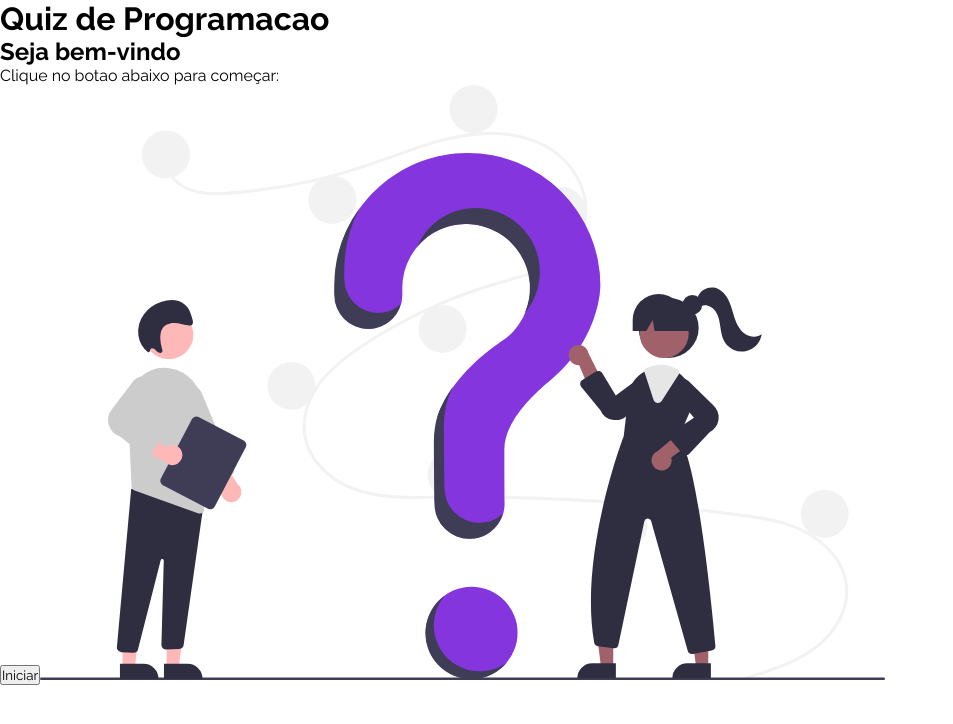
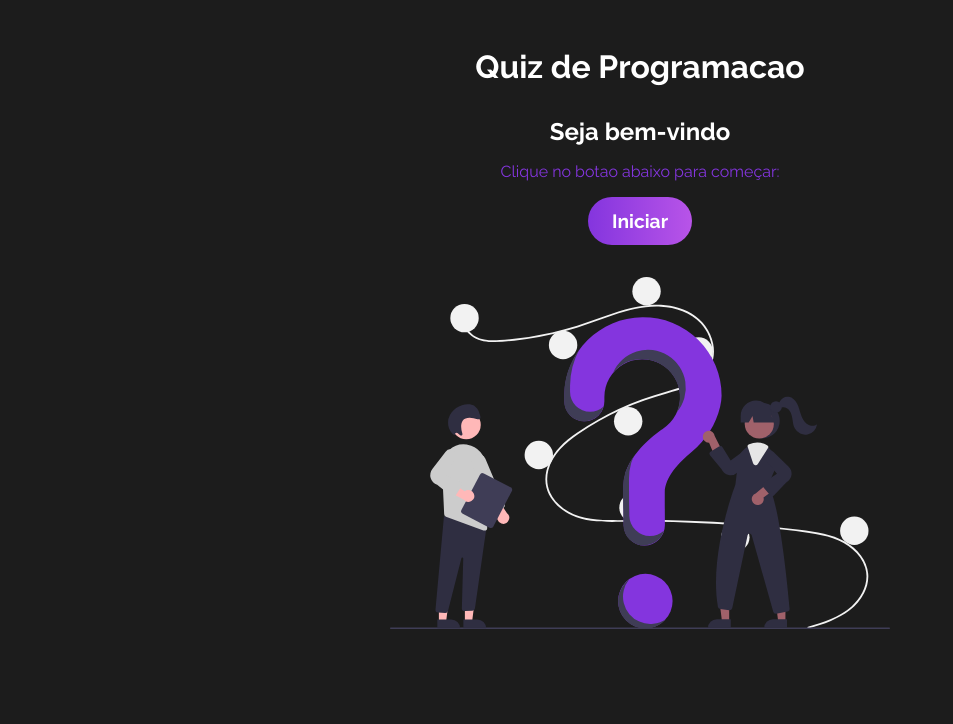
Before and after one commit to DouglasWillianBasilio/QuizReact, a React (Vite) app in the folder quiz/: page / in a window 1280 px wide. Shown: the top 724 px of the page, without its empty margins (0-953 px from the left). Built offline with nearby package versions, Linux system fonts and the light colour scheme.

Commit message:
colocando css na pagina inicial

```diff
--- a/quiz/src/App.css
+++ b/quiz/src/App.css
@@ -0,0 +1,12 @@
+.App {
+    text-align: center;
+    padding-top: 3rem;
+    display: flex;
+    flex-direction: column;
+    align-items: center;
+    justify-content: center;
+}
+
+.App h1 {
+    margin-bottom: 2rem;
+}
--- a/quiz/src/components/Welcome.css
+++ b/quiz/src/components/Welcome.css
@@ -0,0 +1,17 @@
+#welcome {
+    text-align: center;
+    max-width: 500px;
+}
+
+#welcome h2,
+#welcome p {
+    margin-bottom: 1rem;
+}
+
+#welcome p {
+    color: #8435de;
+}
+
+#welcome img {
+    margin-top: 2rem;
+}
--- a/quiz/src/index.css
+++ b/quiz/src/index.css
@@ -2,4 +2,39 @@
   padding: 0;
   margin: 0;
   font-family: 'Raleway', sans-serif;
+  color: #fff;
 }
+
+body,
+html {
+  min-height:  100vh;
+  height: 100%;
+  background-color: #1c1c1c;
+}
+
+img {
+  max-width: 100%;
+}
+
+button {
+  font-weight: bold;
+  font-size: 1.2rem;
+  cursor: pointer;
+  padding: .8rem 1.5rem;
+  background: linear-gradient(
+    90deg,
+    rgba(132, 53, 222, 1) 0%,
+    rgba(184, 84, 232, 1) 100%
+  );
+
+  border-radius: 3rem;
+  border: none;
+}
+
+button:hover {
+  background: linear-gradient(
+    90deg,
+    rgba(184, 84, 232, 1) 0%,
+    rgba(132, 53, 222, 1) 100%
+  );
+}
```
